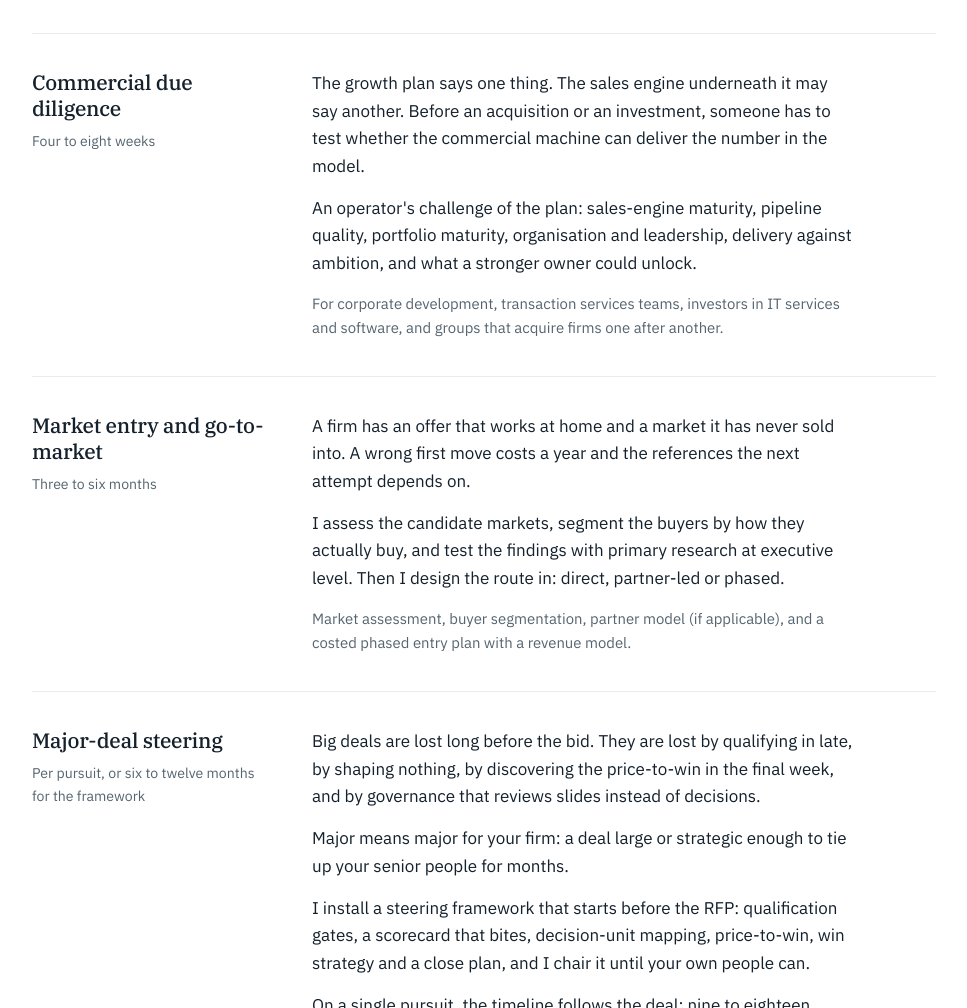
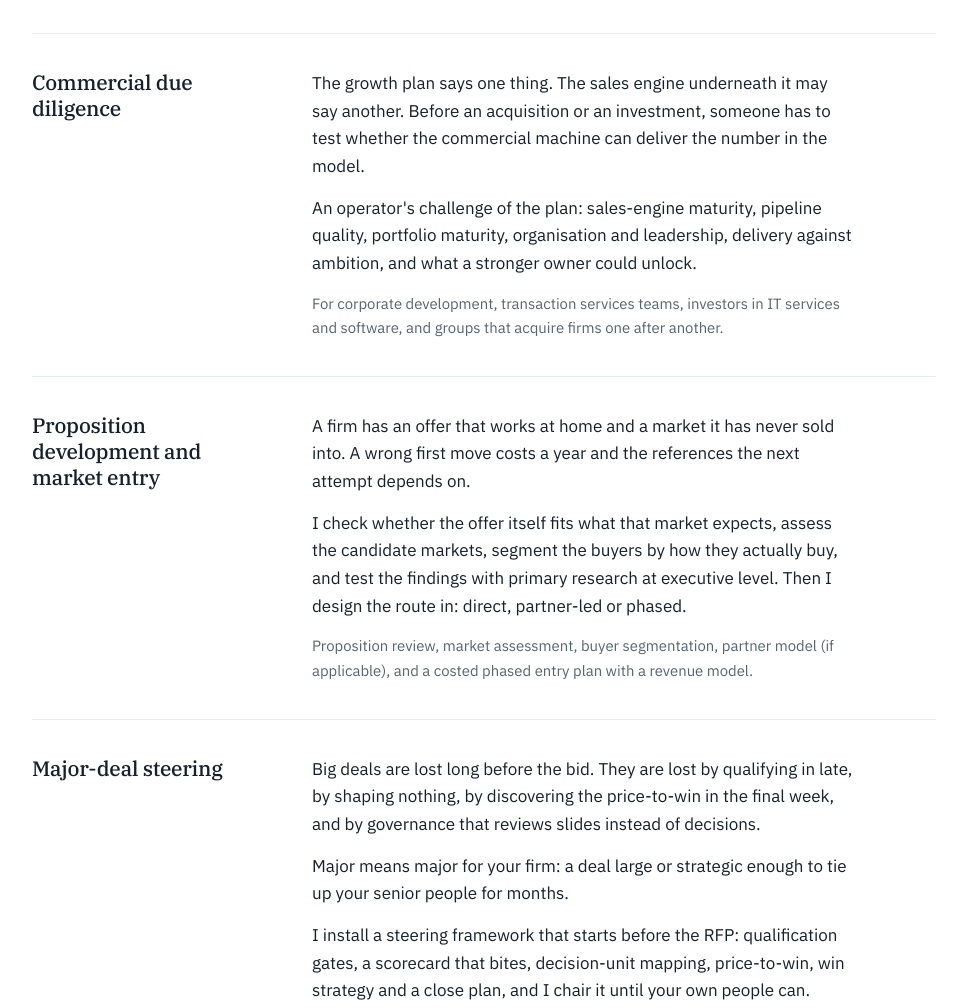
Before and after one commit to jcleeren/sanremo-site, a plain HTML site: page index.html in a window 1280 px wide. Shown: the part 1484-2492 px from the top of the page, without its empty margins (156-1123 px from the left). Drawn offline with Linux system fonts and the light colour scheme.

Commit message:
What I do: drop indicative durations, rename market entry to proposition development and market entry, reword hero line on how Jan works
Co-Authored-By: Claude Opus 5.5 <noreply@anthropic.com>
Claude-Session: https://claude.ai/code/session_01Hji5vn6WBGuZYnFHGGUPGR

```diff
--- a/index.html
+++ b/index.html
@@ -191,7 +191,7 @@ body{font-size:16px}
 <h1>Commercial leadership when it matters most.</h1>
 <p class="lead">I help software, SaaS and IT services businesses build, refocus and run their commercial activity, from founder-led firms finding their next stage of growth to enterprises facing a critical decision.</p>
 <p>SanRemo Group is my independent practice. I’m Jan Cleeren, its founder, and I personally deliver every engagement.</p>
-<p>I learned how nine-figure decisions get made inside EDS, HP and IBM. Today I apply that as an independent, in companies of every size: turning round sales functions, steering major pursuits and opening new markets. I work at board and executive level, to a defined brief, with a defined handover.</p>
+<p>I learned how nine-figure decisions get made inside EDS, HP and IBM. Today I apply that as an independent, in companies of every size: turning round sales functions, steering major pursuits and opening new markets. I work at board and executive level, either leading the commercial function myself or working alongside the people who do.</p>
 </div>
 
 <section id="what-i-do">
@@ -201,7 +201,6 @@ body{font-size:16px}
 <div class="row">
 <div>
 <h3>Sales governance and method</h3>
-<p class="meta">Three to six months</p>
 </div>
 <div>
 <p>Most companies do not lack sales activity; they lack a way to tell which of it matters. Deals get qualified on confidence, forecasts on hope, and governance is either absent or so heavy the team works around it.</p>
@@ -213,7 +212,6 @@ body{font-size:16px}
 <div class="row">
 <div>
 <h3>Sales organisation design</h3>
-<p class="meta">Three to six months</p>
 </div>
 <div>
 <p>The portfolio and the sales motion have drifted apart: the team is selling the way it sold five years ago, into a market that has moved. Growth stalls and nobody can say precisely where.</p>
@@ -225,7 +223,6 @@ body{font-size:16px}
 <div class="row">
 <div>
 <h3>Commercial due diligence</h3>
-<p class="meta">Four to eight weeks</p>
 </div>
 <div>
 <p>The growth plan says one thing. The sales engine underneath it may say another. Before an acquisition or an investment, someone has to test whether the commercial machine can deliver the number in the model.</p>
@@ -236,20 +233,18 @@ body{font-size:16px}
 
 <div class="row">
 <div>
-<h3>Market entry and go-to-market</h3>
-<p class="meta">Three to six months</p>
+<h3>Proposition development and market entry</h3>
 </div>
 <div>
 <p>A firm has an offer that works at home and a market it has never sold into. A wrong first move costs a year and the references the next attempt depends on.</p>
-<p>I assess the candidate markets, segment the buyers by how they actually buy, and test the findings with primary research at executive level. Then I design the route in: direct, partner-led or phased.</p>
-<p class="detail">Market assessment, buyer segmentation, partner model (if applicable), and a costed phased entry plan with a revenue model.</p>
+<p>I check whether the offer itself fits what that market expects, assess the candidate markets, segment the buyers by how they actually buy, and test the findings with primary research at executive level. Then I design the route in: direct, partner-led or phased.</p>
+<p class="detail">Proposition review, market assessment, buyer segmentation, partner model (if applicable), and a costed phased entry plan with a revenue model.</p>
 </div>
 </div>
 
 <div class="row">
 <div>
 <h3>Major-deal steering</h3>
-<p class="meta">Per pursuit, or six to twelve months for the framework</p>
 </div>
 <div>
 <p>Big deals are lost long before the bid. They are lost by qualifying in late, by shaping nothing, by discovering the price-to-win in the final week, and by governance that reviews slides instead of decisions.</p>
```
